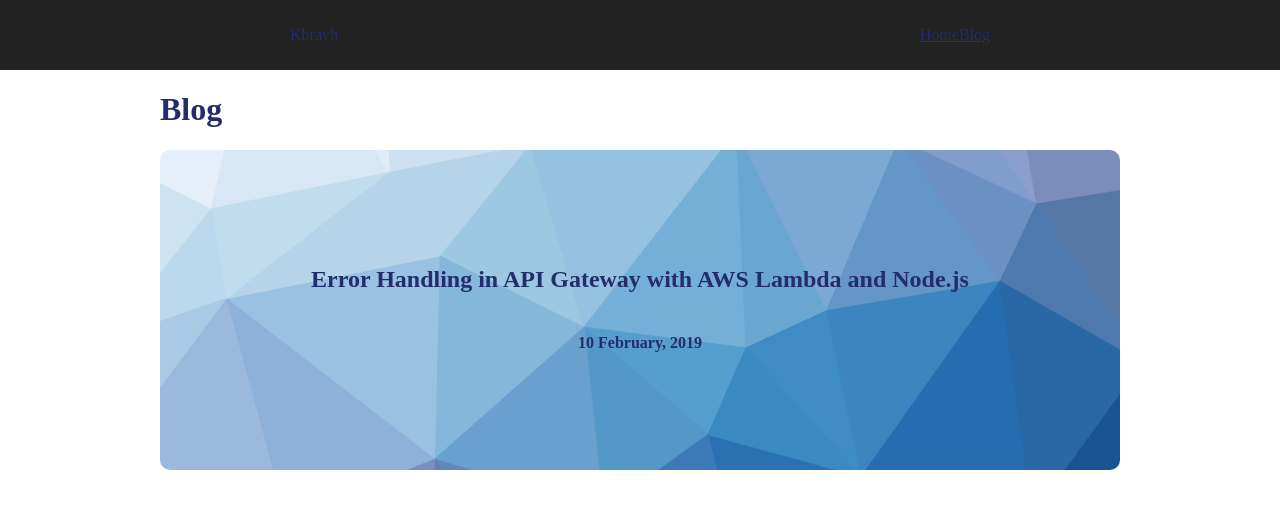
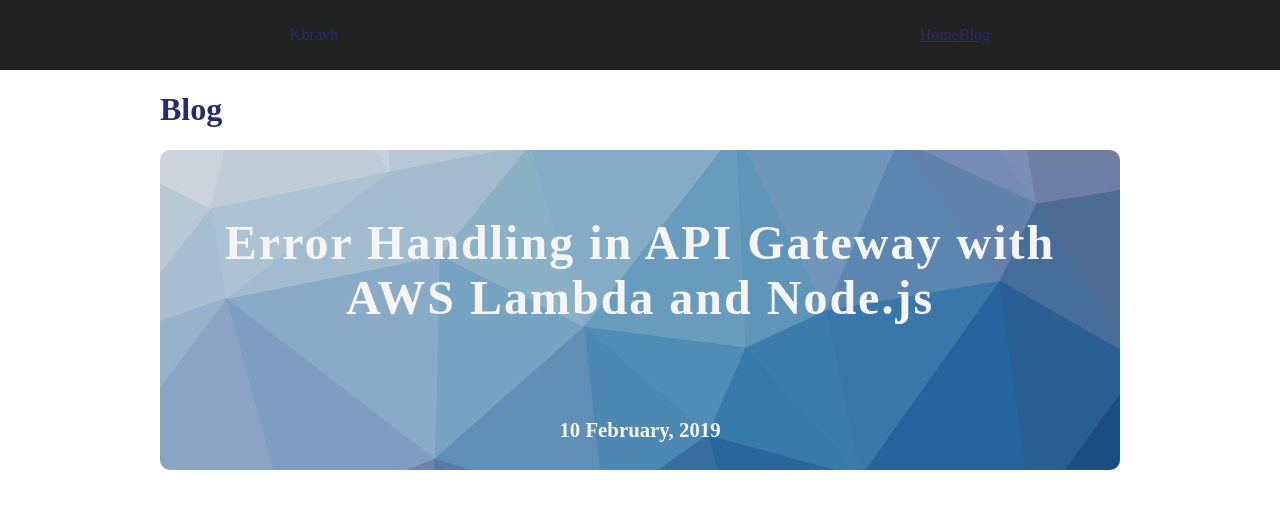
Before and after one commit to kbravh/portfolio-redux, a Gatsby site: page /blog in a window 1280 px wide. Built offline with nearby package versions, Linux system fonts and the light colour scheme; Gatsby itself is replaced by a stand-in of ours.

Commit message:
add blog card fonts

```diff
--- a/gatsby-config.js
+++ b/gatsby-config.js
@@ -44,6 +44,20 @@
               }
             },
           },
+          {
+            resolve: `gatsby-plugin-prefetch-google-fonts`,
+            options: {
+              fonts: [
+                {
+                  family: `Odibee Sans`,
+                },
+                {
+                  family: `Unica One`,
+                  text: ` januryfebmchpilgstovd1234567890,`
+                }
+              ],
+            },
+          },
         ],
       },
     }
--- a/package.json
+++ b/package.json
@@ -17,6 +17,7 @@
     "gatsby": "^2.18.12",
     "gatsby-image": "^2.2.40",
     "gatsby-plugin-layout": "^1.1.21",
+    "gatsby-plugin-prefetch-google-fonts": "^1.4.3",
     "gatsby-plugin-sharp": "^2.4.5",
     "gatsby-remark-images": "^3.1.44",
     "gatsby-remark-prismjs": "^3.3.31",
--- a/src/css/layout.css
+++ b/src/css/layout.css
@@ -19,7 +19,7 @@
   padding-top: 0;
 }
 
-@media screen and (min-width: 500) {
+@media screen and (min-width: 500px) {
   .layout {
     padding: 0px 1.0875rem 2rem;
     padding-top: 0;
--- a/src/pages/blog.css
+++ b/src/pages/blog.css
@@ -32,13 +32,45 @@
   grid-row: 1 / -1;
   width: 100%;
   height: 100%;
+  max-height: 40vh;
   z-index: 2;
-  display: flex;
-  flex-direction: column;
-  align-items: center;
-  justify-content: center;
+  background-color: #2222;
+  display: grid;
+  grid-template-columns: 1fr;
+  grid-template-rows: 3fr 1fr;
+}
+
+.blog-card-info * {
+  color: var(--brand-light);
+  text-align: center;
 }
 
 .blog-card-title {
   text-align: center;
+  font-family: "Odibee Sans";
+  font-size: 2rem;
+  padding: 20px;
+  letter-spacing: 2px;
+  margin: 0;
+  align-self: flex-end;
+  margin-bottom: 20px;
 }
+
+.blog-card-date {
+  font-family: 'Unica One';
+  font-size: 1.3rem;
+}
+
+@media screen and (min-width: 600px) {
+  .blog-card-title {
+    font-size: 3rem;
+    padding: 20px;
+    letter-spacing: 2px;
+    align-self: center;
+    margin-bottom: 0px;
+  }
+
+  .blog-card-date {
+    font-size: 1.3rem;
+  }
+}
--- a/src/pages/blog.jsx
+++ b/src/pages/blog.jsx
@@ -24,7 +24,7 @@
       <Img fluid={post.frontmatter.banner.childImageSharp.fluid} objectFit="cover" />
       <div className="blog-card-info">
         <h2 className="blog-card-title">{post.frontmatter.title}</h2>
-        <h4>{post.frontmatter.date}</h4>
+        <h4 className="blog-card-date">{post.frontmatter.date}</h4>
         {/* when I add tags, i'll swap the order to date, title, tags */}
       </div>
     </article>
```
Also changed, not shown: 1 other file.
